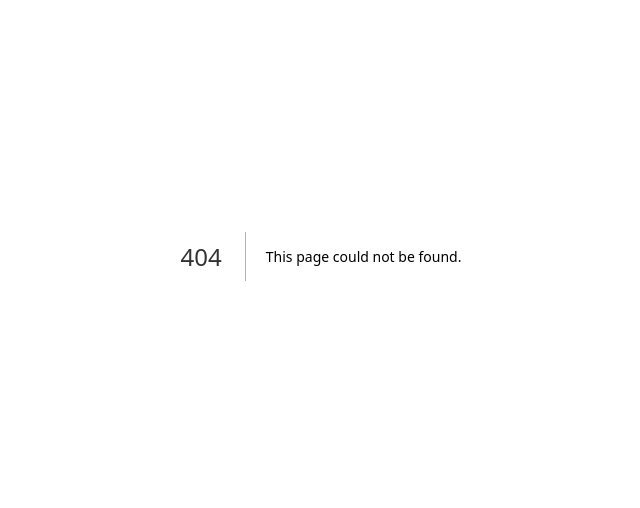
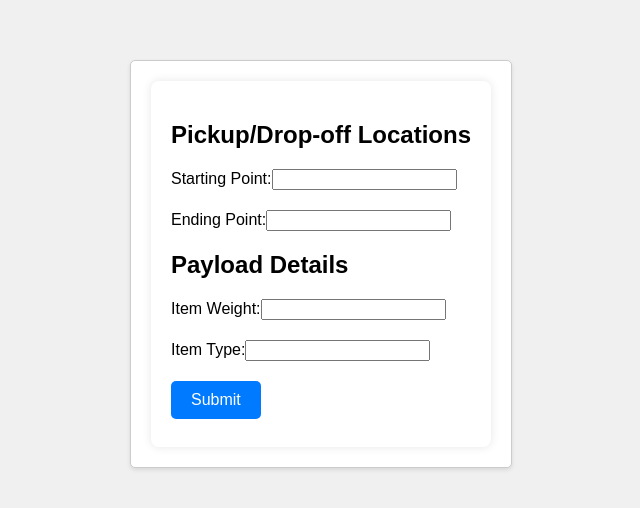
Before and after one commit to khushbooAggarwal15/delivery-app, a Next.js app: page /createorder in a window 1280 px wide. Before the commit this address had no page. Shown: the part 128-636 px from the top of the page, without its empty margins (319-959 px from the left). Built offline with nearby package versions, Linux system fonts and the light colour scheme.

Commit message:
order-form

```diff
--- a/package.json
+++ b/package.json
@@ -16,7 +16,7 @@
     "firebase": "^10.5.2",
     "mui": "^0.0.1",
     "next": "^14.0.0",
-    "react": "^18",
+    "react": "^18.2.0",
     "react-dom": "^18",
     "react-hook-form": "^7.47.0",
     "router": "^1.3.8",
--- /dev/null
+++ b/src/components/OrderForm/OrderForm.module.css
@@ -0,0 +1,56 @@
+.orderformcontainer {
+  max-width: 400px;
+  margin: 0 auto;
+  padding: 20px;
+  border: 1px solid #ccc;
+  border-radius: 5px;
+  background-color: #fff;
+  box-shadow: 0 2px 4px rgba(0, 0, 0, 0.1);
+}
+
+.formgroup {
+  margin-bottom: 20px;
+}
+
+/* label {
+  display: block;
+  font-weight: bold;
+} */
+
+.inputfield {
+  width: 100%;
+  padding: 10px;
+  border: 1px solid #ccc;
+  border-radius: 5px;
+  font-size: 16px;
+}
+
+.errormessage {
+  color: red;
+  font-size: 14px;
+}
+
+.formactions {
+  display: flex;
+  justify-content: space-between;
+  align-items: center;
+}
+
+.btn {
+  padding: 10px 20px;
+  border: none;
+  border-radius: 5px;
+  font-size: 16px;
+  cursor: pointer;
+}
+
+.btnprimary {
+  background-color: #007bff;
+  color: #fff;
+}
+
+.btnsecondary {
+  background-color: #ccc;
+  color: #000;
+  margin-left: 10px;
+}
--- /dev/null
+++ b/src/components/OrderForm/OrderForm.tsx
@@ -0,0 +1,122 @@
+import React from "react";
+import { useForm, Controller, SubmitHandler } from "react-hook-form";
+import { yupResolver } from "@hookform/resolvers/yup";
+import * as yup from "yup";
+
+import styles from "./OrderForm.module.css";
+
+interface FormData {
+  location: {
+    startingPoint: string;
+    endingPoint: string;
+  };
+  payloadDetails: {
+    weight: number;
+    itemType: string;
+  };
+}
+
+const schema = yup.object().shape({
+  location: yup.object().shape({
+    startingPoint: yup.string().required("Starting point is required"),
+    endingPoint: yup.string().required("Ending point is required"),
+  }),
+  payloadDetails: yup.object().shape({
+    weight: yup
+      .number()
+      .typeError("Weight must be a number")
+      .required("Weight is required")
+      .positive("Weight must be positive"),
+    itemType: yup.string().required("Item type is required"),
+  }),
+});
+
+const OrderForm: React.FC = () => {
+  const {
+    control,
+    handleSubmit,
+    reset,
+    formState: { errors },
+  } = useForm<FormData>({
+    resolver: yupResolver(schema),
+  });
+
+  const onSubmit: SubmitHandler<FormData> = (data) => {
+    console.log(data);
+  };
+
+  return (
+    <div className={styles.orderformcontainer}>
+      <form onSubmit={handleSubmit(onSubmit)}>
+        <div>
+          <h2>Pickup/Drop-off Locations</h2>
+          <div className={styles.formgroup}>
+            <label>Starting Point:</label>
+            <Controller
+              name="location.startingPoint"
+              control={control}
+              render={({ field }) => (
+                <input {...field} className="form-control" />
+              )}
+            />
+            <p className={styles.errormessage}>
+              {errors.location?.startingPoint?.message}
+            </p>
+          </div>
+          <div className={styles.formgroup}>
+            <label>Ending Point:</label>
+            <Controller
+              name="location.endingPoint"
+              control={control}
+              render={({ field }) => (
+                <input {...field} className="form-control" />
+              )}
+            />
+            <p className={styles.errormessage}>
+              {errors.location?.endingPoint?.message}
+            </p>
+          </div>
+        </div>
+        <div>
+          <h2>Payload Details</h2>
+          <div className={styles.formgroup}>
+            <label>Item Weight:</label>
+            <Controller
+              name="payloadDetails.weight"
+              control={control}
+              render={({ field }) => (
+                <input {...field} className="form-control" type="number" />
+              )}
+            />
+            <p className={styles.errormessage}>
+              {errors.payloadDetails?.weight?.message}
+            </p>
+          </div>
+          <div className={styles.formgroup}>
+            <label>Item Type:</label>
+            <Controller
+              name="payloadDetails.itemType"
+              control={control}
+              render={({ field }) => (
+                <input {...field} className="form-control" />
+              )}
+            />
+            <p className={styles.errormessage}>
+              {errors.payloadDetails?.itemType?.message}
+            </p>
+          </div>
+        </div>
+        <div className={styles.formactions}>
+          <button
+            type="submit"
+            className={`${styles.btn} ${styles.btnprimary}`}
+          >
+            Submit
+          </button>
+        </div>
+      </form>
+    </div>
+  );
+};
+
+export default OrderForm;
--- /dev/null
+++ b/src/pages/createorder/index.tsx
@@ -0,0 +1,12 @@
+import React from "react";
+import OrderForm from "../../components/OrderForm/OrderForm";
+
+function createorder() {
+  return (
+    <div>
+      <OrderForm />
+    </div>
+  );
+}
+
+export default createorder;
--- a/src/pages/dashboardpage/index.tsx
+++ b/src/pages/dashboardpage/index.tsx
@@ -1,8 +1,7 @@
 "use client";
 import React from "react";
 import { useAuth } from "../../utils/auth";
-import StudentDashboard from "@/components/AdminDashboard/AdminDashboard";
-import TeacherDashboard from "@/components/UserDashboard/UserDashboard";
+
 import Router, { useRouter } from "next/router";
 import UserDashboard from "@/components/UserDashboard/UserDashboard";
 import AdminDashboard from "@/components/AdminDashboard/AdminDashboard";
```
Also changed, not shown: src/components/CreateOrder/CreateOrder.jsx (deleted, +0 -7 lines), 1 other file (tests, documents, lock files or other folders).
